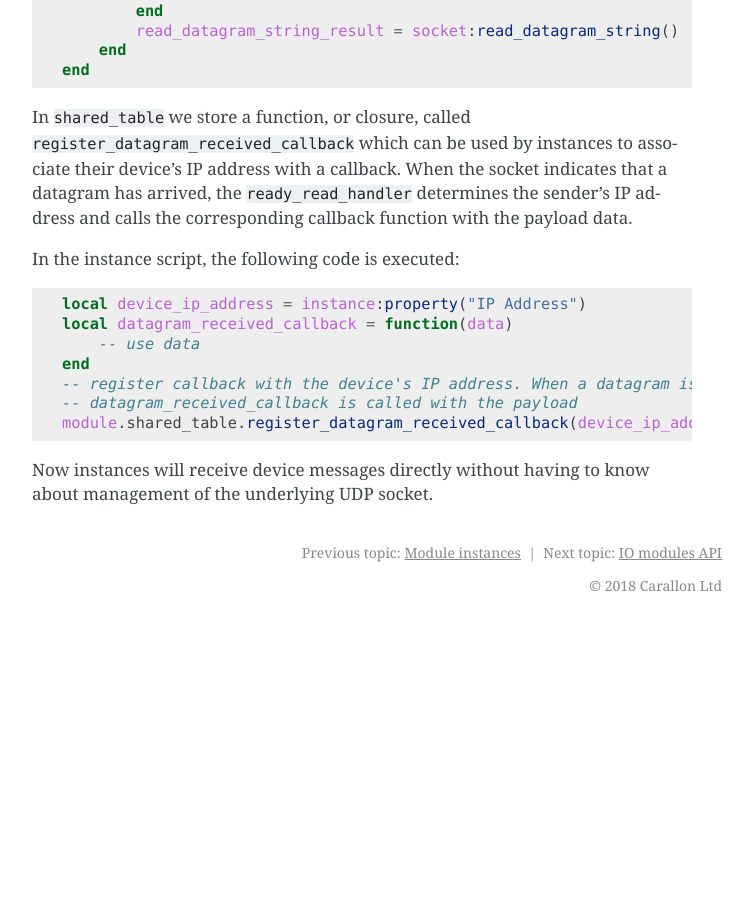
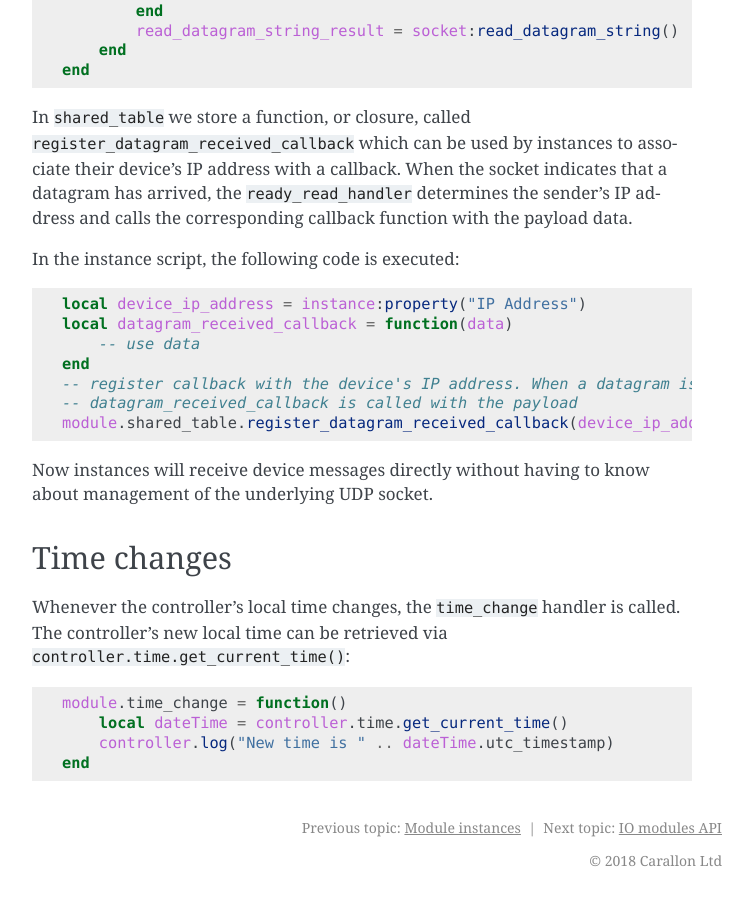
Before and after one commit to carallon/io-module-developer-guide, a Sphinx documentation site: the page built from source/guide/modules.rst, in a window 1280 px wide and 900 px high, scrolled down 2441 px. Shown: the whole window, without its empty margins (388-1141 px from the left). Built offline with Sphinx 7.4.7, drawn with Linux system fonts in a browser that asks for light colours; before the commit the page ends 3066 px from its top, so only the background shows below that.

Commit message:
Document time_change handlers

```diff
--- a/source/guide/modules.rst
+++ b/source/guide/modules.rst
@@ -94,3 +94,15 @@ In the instance script, the following code is executed:
     module.shared_table.register_datagram_received_callback(device_ip_address, datagram_received_callback)
 
 Now instances will receive device messages directly without having to know about management of the underlying UDP socket.
+
+Time changes
+============
+
+Whenever the controller's local time changes, the ``time_change`` handler is called. The controller's new local time can be retrieved via ``controller.time.get_current_time()``:
+
+.. code-block:: lua
+
+    module.time_change = function()
+        local dateTime = controller.time.get_current_time()
+        controller.log("New time is " .. dateTime.utc_timestamp)
+    end
```
Also changed, not shown: source/guide/module-instances.rst (+12 -0 lines).
